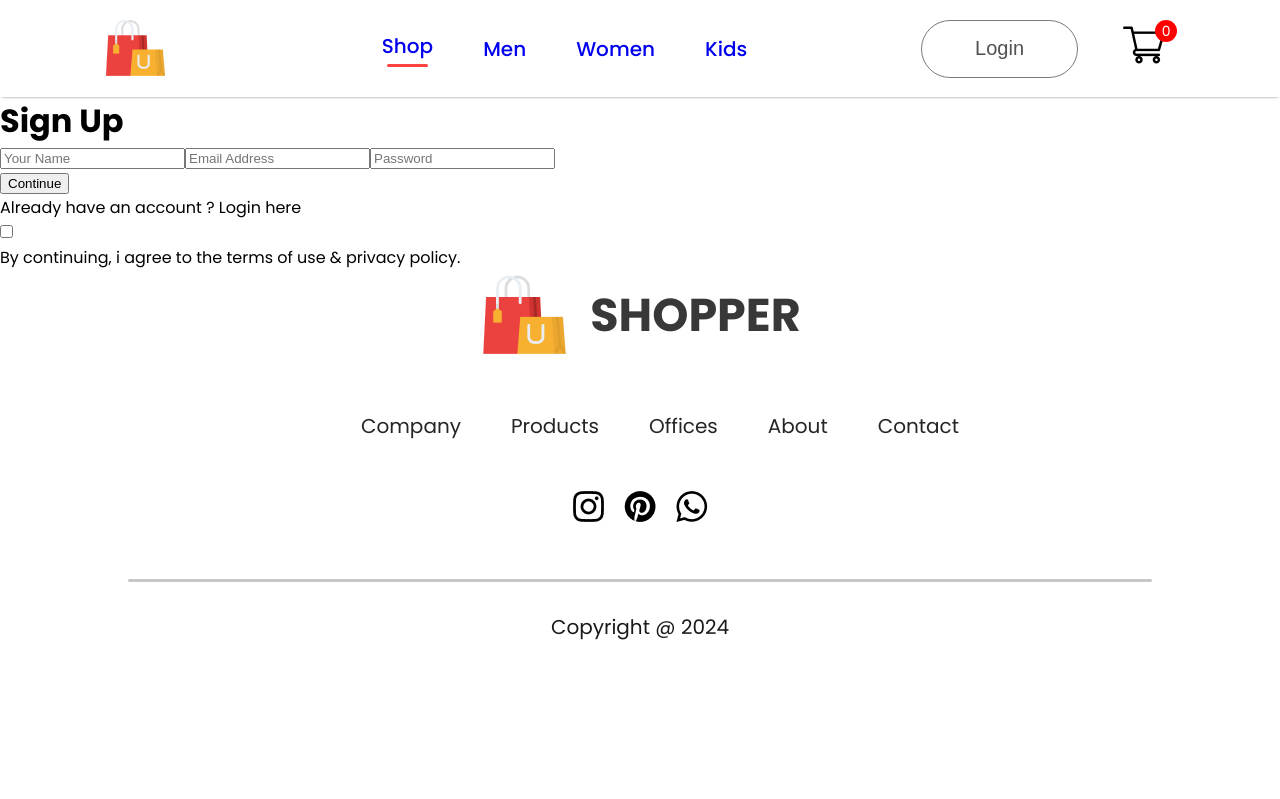
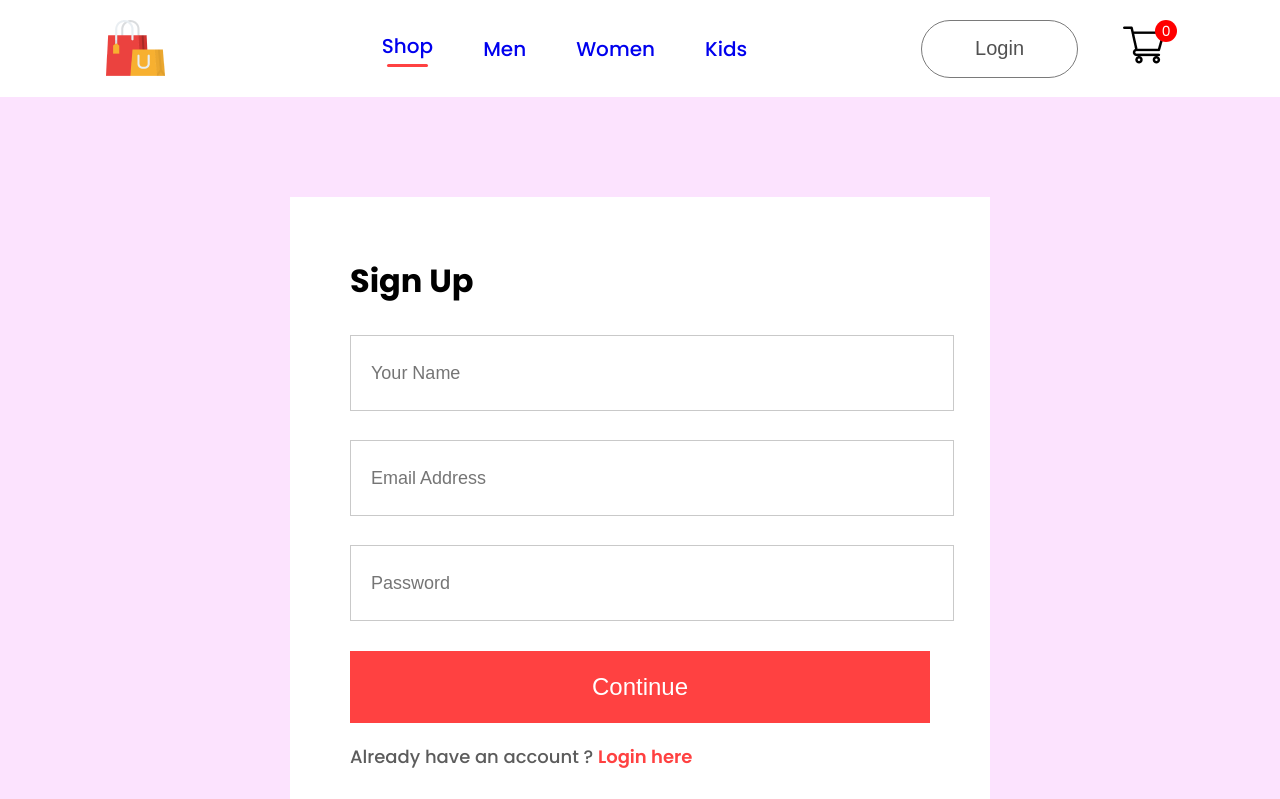
Before and after one commit to Arjunkumar1877/MERN-ECOMMERCE, a React (Vite) app in the folder frontend/: page /login in a window 1280 px wide. Shown: the top 799 px of the page. Built offline with nearby package versions, Linux system fonts and the light colour scheme.

Commit message:
login Signup page created

```diff
--- a/frontend/src/Pages/CSS/LoginSignup.css
+++ b/frontend/src/Pages/CSS/LoginSignup.css
@@ -0,0 +1,70 @@
+.loginsignup{
+    width: 100%;
+    /* height: 80vh; */
+    background: #fce3fe;
+    padding-top: 100px;
+    margin-bottom: 100px;
+}
+
+.loginsignup-container {
+    width: 580px;
+    height: 600px;
+    background: white;
+    margin: auto;
+    padding: 40px 60px;
+}
+
+.loginsignup-container h1 {
+    margin: 20px 0px;
+}
+
+.loginsignup-fields {
+    display: flex;
+    flex-direction: column;
+    gap: 29px;
+    margin-top: 30px;
+}
+
+.loginsignup-fields input{
+    height: 72px;
+    width: 100%;
+    padding-left: 20px;
+    border: 1px solid #c9c9c9;
+    outline: none;
+    color: #5c5c5c;
+    font-size: 18px;
+}
+
+.loginsignup-container button {
+    width: 580px;
+    height: 72px;
+    color: white;
+    background: #ff4141;
+    margin-top: 30px;
+    border: none;
+    font-size: 24px;
+    font-weight: 500;
+    cursor: pointer;
+}
+
+.loginsignup-login {
+    margin-top: 20px;
+    color: #5c5c5c;
+    font-size: 18px;
+    font-weight: 500;
+}
+
+.loginsignup-login span {
+    color: #ff4141;
+    font-weight: 600;
+}
+
+.loginsignup-agree {
+    display: flex;
+    align-items: center;
+    margin-top: 25px;
+    gap: 20px;
+    color: #5c5c5c;
+    font-size: 18px;
+    font-weight: 500;
+}
```
